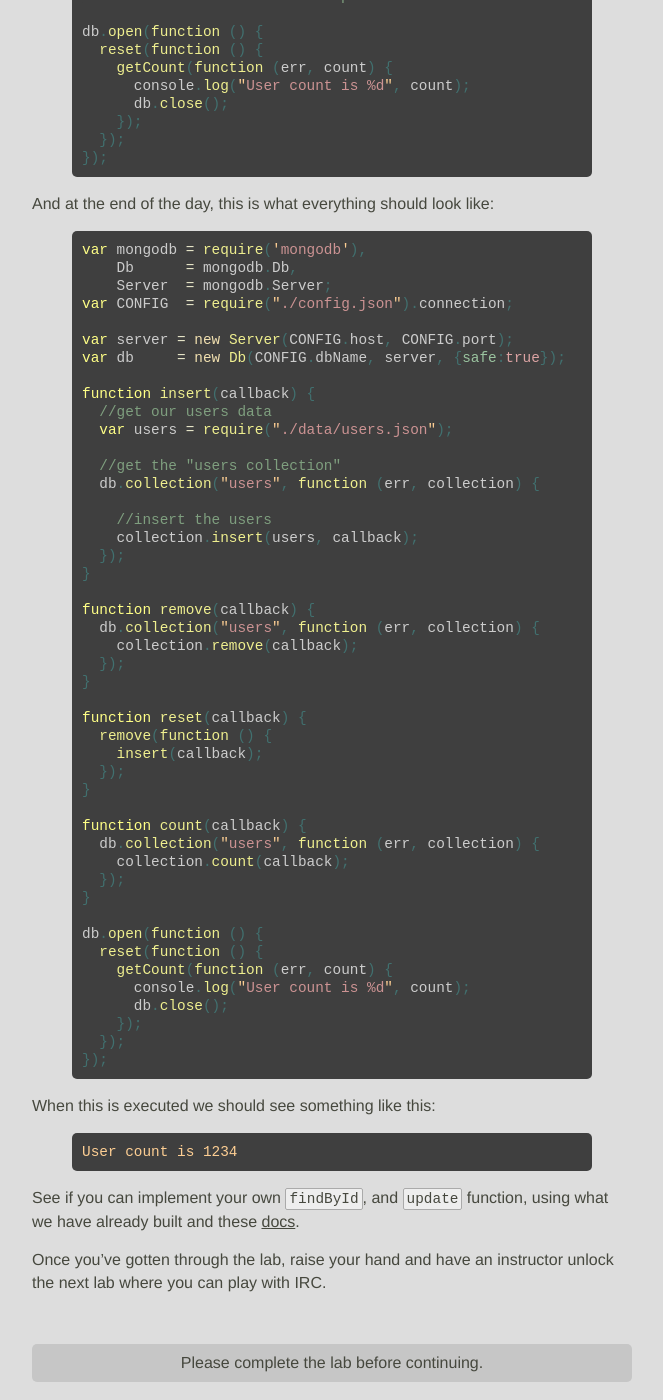
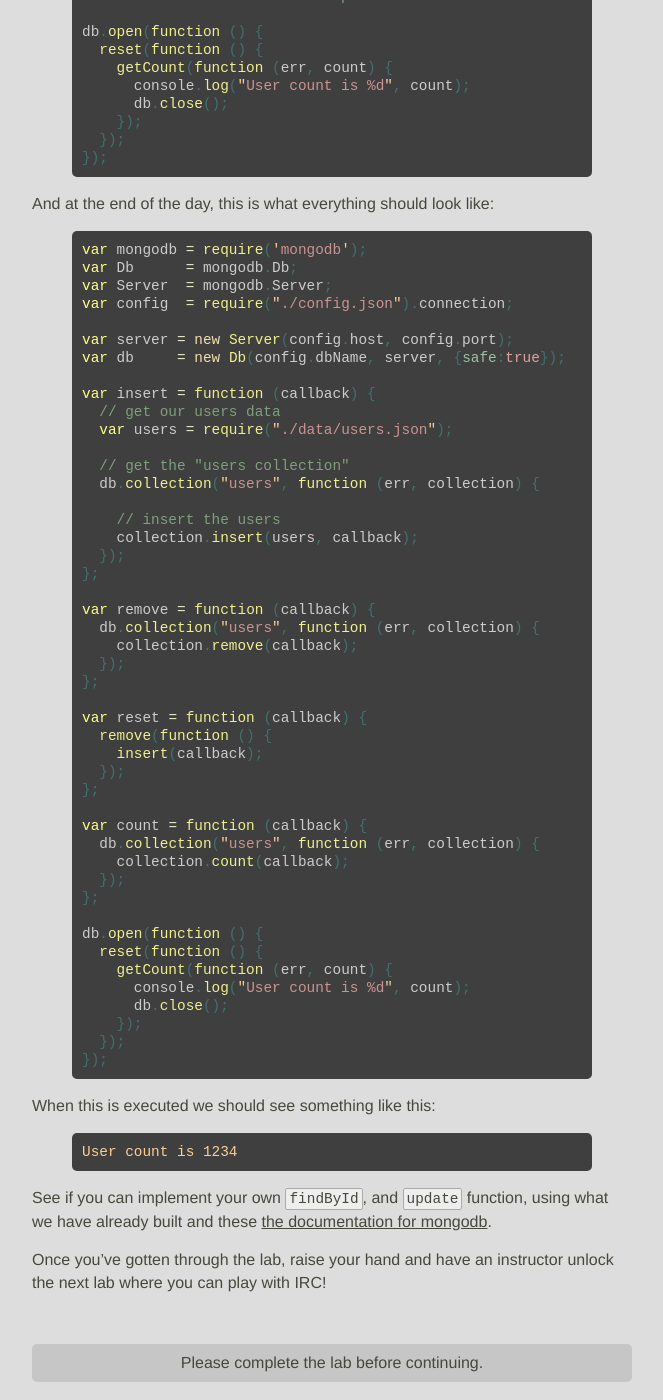
Before and after one commit to JavaScriptKC/workshop, a Jekyll site: the page built from _posts/2012-11-5-data-storage.md, in a window 1280 px wide and 1400 px high, scrolled down 3889 px. Shown: the whole window, without its empty margins (308-971 px from the left). Built offline with Jekyll 4.4.1, drawn with Linux system fonts in a browser that asks for light colours; nearby versions of some CDN libraries; some web fonts are replaced; comment, search, counter and statistics services are not loaded; some of the changed text lies outside the part shown.

Commit message:
Touched up function definitions; we're recommending function expressions so we might as well use them.

```diff
--- a/_posts/2012-11-5-data-storage.md
+++ b/_posts/2012-11-5-data-storage.md
@@ -21,7 +21,7 @@ Create a new empty directory called `mongo-lab` for this lab. Inside the `mongo-
 
 This is the proper way to start all Node.js projects. If you're using source control, `package.json` should be added to it. Then, if someone were to clone your repository, they would simply run `npm install` and NPM would download all of the necessary files to develop and run your project.
 
-After all of that `package.json` should look sorta like this
+After all of that `package.json` should look sorta like this:
 
 {% highlight javascript %}
 {
@@ -43,9 +43,9 @@ After all of that `package.json` should look sorta like this
 Create a file named `index.js`. This will be where we do all of the fun stuff. Inside `index.js` go ahead and `require()` the `mongodb` module we installed earlier.
 
 {% highlight javascript %}
-var mongodb = require('mongodb'),
-    Db      = mongodb.Db,
-    Server  = mongodb.Server;
+var mongodb = require('mongodb');
+var Db      = mongodb.Db;
+var Server  = mongodb.Server;
 {% endhighlight %}
 
 We went ahead and assigned the Db and Server variables to the respective `mongodb` exports, too.
@@ -56,49 +56,33 @@ Next, let's add a file called `config.json`. Inside of `config.json` create an o
 
 {% highlight javascript %}
 {
-  "connection":{
-    "dbName":"mongo-lab",
-    "host":"localhost",
-    "port":27017
+  "connection": {
+    "dbName": "mongo-lab",
+    "host": "localhost",
+    "port": 27017
   }
 }
 {% endhighlight %}
 
-**Note** You could put this in your `index.js` file but it is good practice to keep configuration variables out of your source so you can easily change them later.
+**Note:** You could put this in your `index.js` file but it is good practice to keep configuration variables out of your source so you can easily change them later.
 
 Next require `config.json` so we can get our connection information.
 
 {% highlight javascript %}
-var mongodb = require('mongodb'),
-    Db      = mongodb.Db,
-    Server  = mongodb.Server;
+var mongodb = require('mongodb');
+var Db      = mongodb.Db;
+var Server  = mongodb.Server;
 
-var CONFIG  = require("./config.json").connection;
+var config  = require("./config.json").connection;
 {% endhighlight %}
-
-<!--## Tangent into domains!
-
-A domain allows us to handle all I/O operations as a single group. In this case we want all of our mongo actions to happen in the `mongoDomain` allowing us to catch all errors in a single place. To read more about domains go [here](http://nodejs.org/api/domain.html).
-
-{% highlight javascript %}
-var domain = require('domain');
-var mongoDomain = domain.create(),
-    intercept = mongoDomain.intercept.bind(mongoDomain);
-
-mongoDomain.on('error', function (er) {
-  console.error('Mongo error!', er);
-});
-{% endhighlight %}
-
-Notice how we create a new variable [`intercept`](http://nodejs.org/api/domain.html#domain_domain_intercept_callback) to which is bound to the `mongoDomain` scope. This allows us to reference `intercept` without having to type `mongoDomain.intercept` everytime.-->
 
 ## Connect to Mongo
 
 {% highlight javascript %}
 ...
 
-var server = new Server(CONFIG.host, CONFIG.port);
-var db     = new Db(CONFIG.dbName, server, {safe:true});
+var server = new Server(config.host, config.port);
+var db     = new Db(config.dbName, server, {safe:true});
 {% endhighlight %}
 
 ## Insert some data
@@ -111,13 +95,13 @@ Let's create an `insert` function that will pull the data from the users file an
 ...
 
 function insert(callback) {
-  //get our users data
+  // get our users data
   var users = require("./data/users.json");
 
-  //get the "users collection"
+  // get the "users collection"
   db.collection("users", function (err, collection) {
 
-    //insert the users
+    // insert the users
     collection.insert(users, callback);
   });
 }
@@ -128,13 +112,13 @@ Now execute the `insert` function
 {% highlight javascript %}
 ...
 
-//be sure to open the connection to the database
+// be sure to open the connection to the database
 db.open(function () {
 
-  //insert our data
+  // insert our data
   insert(function () {
 
-    //we inserted our users!
+    // we inserted our users!
     console.log("Inserted Users!");
 
     // close the connection since we're done with it
@@ -156,11 +140,11 @@ And the `users` collection should be populated with our seed data.
 {% highlight javascript %}
 ... // insert function is up here
 
-function remove(callback) {
+var remove = function (callback) {
   db.collection("users", function (err, collection) {
     collection.remove(callback);
   });
-}
+};
 
 ... // db.open is down here
 {% endhighlight %}
@@ -170,25 +154,25 @@ Let's also combine our insert and remove to create a `reset` function so we can
 {% highlight javascript %}
 ... // remove function up here
 
-function reset(callback) {
+var reset = function (callback) {
   remove(function () {
     insert(callback);
   });
-}
+};
 
 ... // db.open down here
 {% endhighlight %}
 
-Ok, now let's add a method to `count` the number of users in mongo.
+Okay, now let's add a method to `count` the number of users in mongo.
 
 {% highlight javascript %}
 ... // reset goes up here
 
-function count(callback) {
+var count = function (callback) {
   db.collection("users", function (err, collection) {
     collection.count(callback);
   });
-}
+};
 
 ... // and db.open here
 {% endhighlight %}
@@ -206,48 +190,48 @@ db.open(function () {
     });
   });
 });
-{% endhighlight%}
+{% endhighlight %}
 
 And at the end of the day, this is what everything should look like:
 
 {% highlight javascript %}
-var mongodb = require('mongodb'),
-    Db      = mongodb.Db,
-    Server  = mongodb.Server;
-var CONFIG  = require("./config.json").connection;
+var mongodb = require('mongodb');
+var Db      = mongodb.Db;
+var Server  = mongodb.Server;
+var config  = require("./config.json").connection;
 
-var server = new Server(CONFIG.host, CONFIG.port);
-var db     = new Db(CONFIG.dbName, server, {safe:true});
+var server = new Server(config.host, config.port);
+var db     = new Db(config.dbName, server, {safe:true});
 
-function insert(callback) {
-  //get our users data
+var insert = function (callback) {
+  // get our users data
   var users = require("./data/users.json");
 
-  //get the "users collection"
+  // get the "users collection"
   db.collection("users", function (err, collection) {
 
-    //insert the users
+    // insert the users
     collection.insert(users, callback);
   });
-}
+};
 
-function remove(callback) {
+var remove = function (callback) {
   db.collection("users", function (err, collection) {
     collection.remove(callback);
   });
-}
+};
 
-function reset(callback) {
+var reset = function (callback) {
   remove(function () {
     insert(callback);
   });
-}
+};
 
-function count(callback) {
+var count = function (callback) {
   db.collection("users", function (err, collection) {
     collection.count(callback);
   });
-}
+};
 
 db.open(function () {
   reset(function () {
@@ -347,6 +331,6 @@ got counts by first name!
 ]
 {% endhighlight %}-->
 
-See if you can implement your own `findById`, and `update` function, using what we have already built and these [docs](http://mongodb.github.com/node-mongodb-native/).
+See if you can implement your own `findById`, and `update` function, using what we have already built and these [the documentation for mongodb](http://mongodb.github.com/node-mongodb-native/).
 
-Once you've gotten through the lab, raise your hand and have an instructor unlock the next lab where you can play with IRC.
+Once you've gotten through the lab, raise your hand and have an instructor unlock the next lab where you can play with IRC!
```
Also changed, not shown: _posts/2012-11-4-NPM.md (+30 -19 lines).
